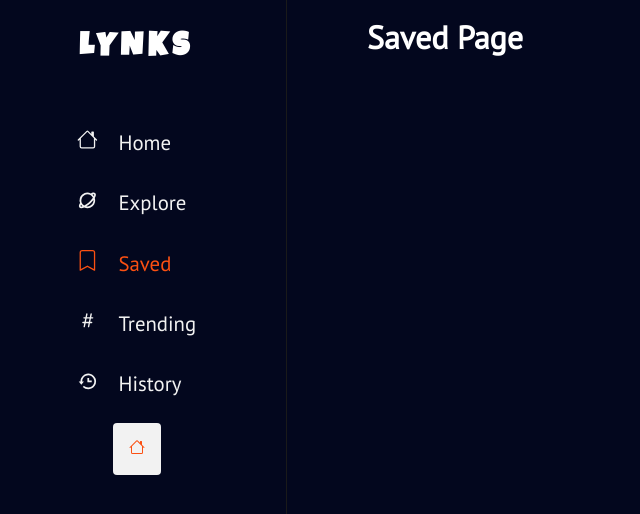
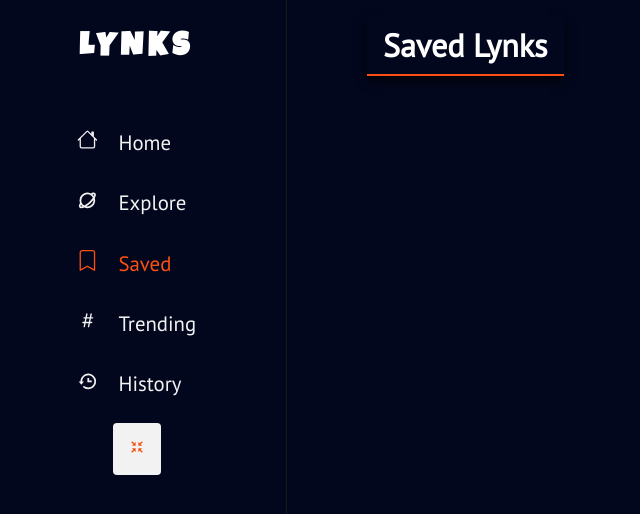
Before and after one commit to auleki/lynks, a React (Create React App) app: page /saved in a window 1280 px wide. Shown: the top 514 px of the page, without its empty margins (13-653 px from the left). Built offline with nearby package versions, Linux system fonts and the light colour scheme; a web font is replaced by a local one.

Commit message:
adjusted page title and added page container

```diff
--- a/src/App.tsx
+++ b/src/App.tsx
@@ -2,7 +2,6 @@ import { useState } from 'react'
 import { AppContainer } from "./components/StyledComponents";
 import PageRoutes from "./routes";
 import Sidebar from "./components/Sidebar";
-import { current } from 'immer';
 
 
 
--- a/src/components/Sidebar.tsx
+++ b/src/components/Sidebar.tsx
@@ -46,7 +46,7 @@ const Sidebar = (props: ISidebarProps) => {
 
       </div>
       <Button onClick={toggleSidebar}>
-        {icons.home}
+        {icons.toggle}
       </Button>
     </SidebarS>
   )
--- a/src/components/StyledComponents.ts
+++ b/src/components/StyledComponents.ts
@@ -97,3 +97,21 @@ export const Button = styled.div(
     }
   `
 )
+
+export const PageContainer = styled.div(
+  () => css`
+   height: 100%;
+
+   .title {
+    border-bottom: 2px solid ${colors.orange};
+    display: inline-flex;
+    padding: .5em 1em;
+    box-shadow: 0 5px 10px 0 rgba(0, 0, 0, .8);
+    transition: box-shadow 200ms ease-in;
+
+    &:hover {
+      box-shadow: none;
+    }
+   }
+ `
+)
--- a/src/pages/explore/ExplorePage.tsx
+++ b/src/pages/explore/ExplorePage.tsx
@@ -1,8 +1,12 @@
+import { PageContainer } from "../../components/StyledComponents"
+
 const ExplorePage = () => {
   return (
-    <div>
-      <h1>Explore Page</h1>
-    </div>
+    <PageContainer>
+      <div className="title">
+        <h1>Explore</h1>
+      </div>
+    </PageContainer>
   )
 }
 
--- a/src/pages/history/HistoryPage.tsx
+++ b/src/pages/history/HistoryPage.tsx
@@ -1,8 +1,12 @@
+import { PageContainer } from "../../components/StyledComponents"
+
 const HistoryPage = () => {
   return (
-    <div>
-      <h1>History Page</h1>
-    </div>
+    <PageContainer>
+      <div className="title">
+        <h1>History</h1>
+      </div>
+    </PageContainer>
   )
 }
 
--- a/src/pages/home/Homepage.tsx
+++ b/src/pages/home/Homepage.tsx
@@ -1,8 +1,15 @@
+import { PageContainer } from "../../components/StyledComponents"
+
+
 const Homepage = () => {
   return (
-    <div>
-      <h1>Homepage</h1>
-    </div>
+    <PageContainer>
+      <div className="title">
+        <h1>Listings</h1>
+      </div>
+
+
+    </PageContainer>
   )
 }
 
--- a/src/pages/saved/SavedPage.tsx
+++ b/src/pages/saved/SavedPage.tsx
@@ -1,8 +1,12 @@
+import { PageContainer } from "../../components/StyledComponents"
+
 const SavedPage = () => {
   return (
-    <div>
-      <h1>Saved Page</h1>
-    </div>
+    <PageContainer>
+      <div className="title">
+        <h1>Saved Lynks</h1>
+      </div>
+    </PageContainer>
   )
 }
 
--- a/src/pages/trending/TrendingPage.tsx
+++ b/src/pages/trending/TrendingPage.tsx
@@ -1,8 +1,12 @@
+import { PageContainer } from "../../components/StyledComponents"
+
 const TrendingPage = () => {
   return (
-    <div>
-      <h1>Trending Page</h1>
-    </div>
+    <PageContainer>
+      <div className="title">
+        <h1>Trending</h1>
+      </div>
+    </PageContainer>
   )
 }
 
--- a/src/utils/constants.tsx
+++ b/src/utils/constants.tsx
@@ -35,5 +35,6 @@ export const icons = {
   explore: <BIcons.BiPlanet />,
   dashboard: <BSIcon.BsGrid />,
   collections: <BSIcon.BsFolder />,
-  history: <BIcons.BiHistory />
+  history: <BIcons.BiHistory />,
+  toggle: <BIcons.BiCollapse />
 }
```
